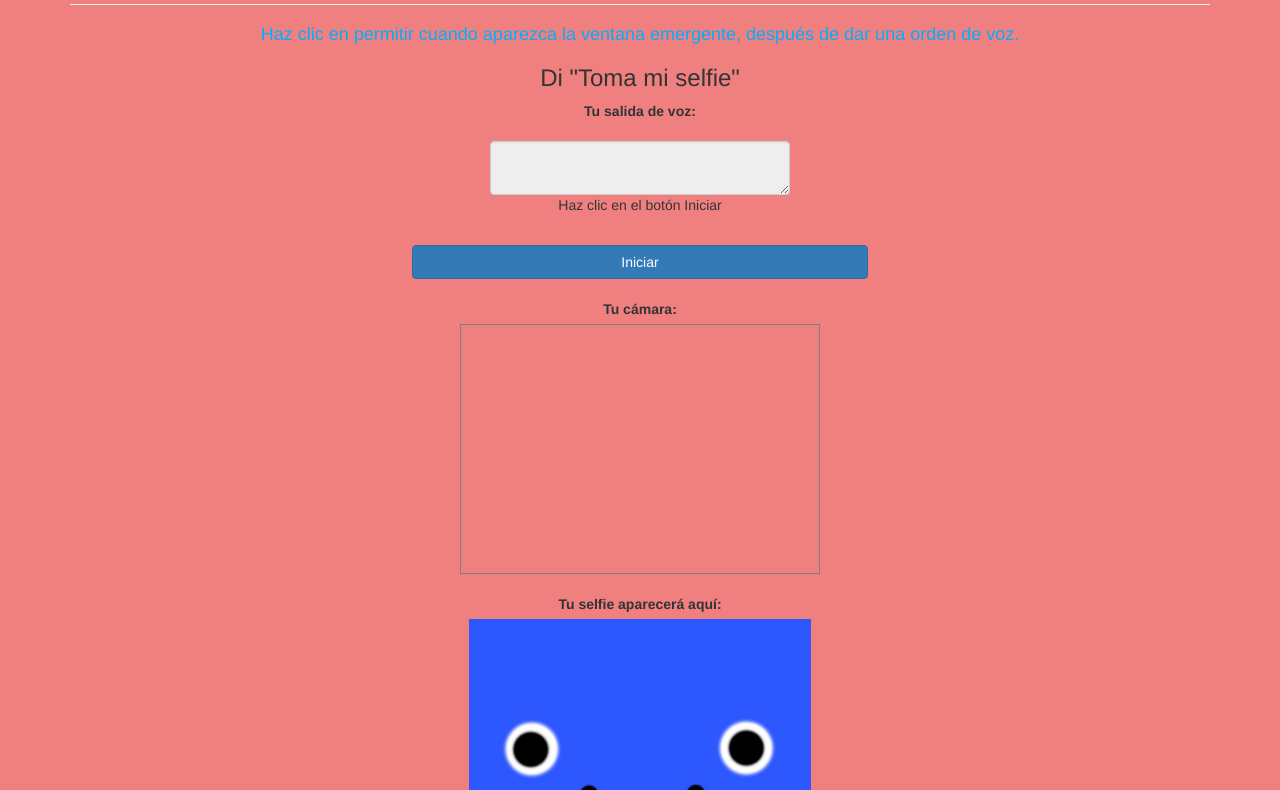
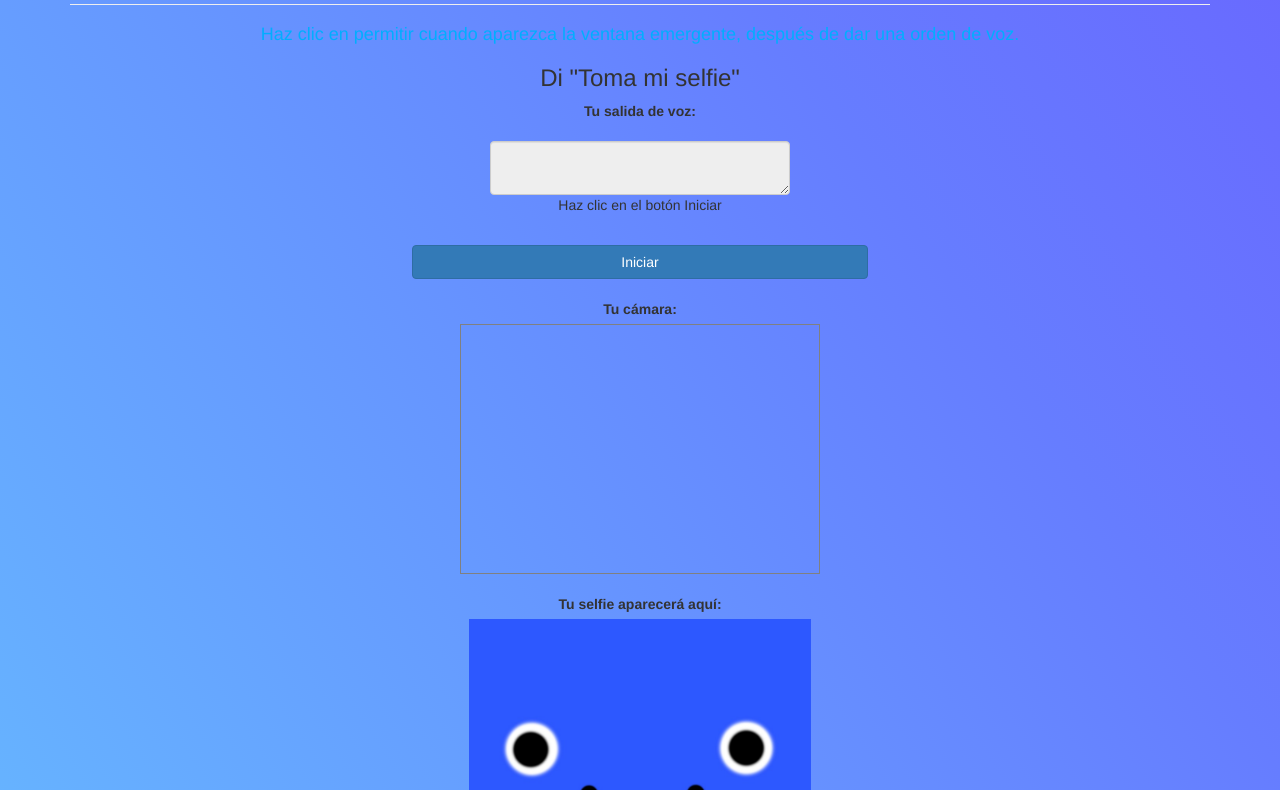
Before and after one commit to 0DiegoM/project-23, a plain HTML site: page index.html in a window 1280 px wide. Shown: the part 186-976 px from the top of the page. Drawn offline with nearby package versions, Linux system fonts and the light colour scheme; a script that the page names is missing.

Commit message:
Add files via upload

```diff
--- a/style.css
+++ b/style.css
@@ -19,7 +19,7 @@
 }
 
 body {
-    background: lightcoral;
+    background-image: linear-gradient(to right top, #66ccff, #66b2ff, #6698ff, #667dff, #6966ff);
 }
 
 h1 {
```
